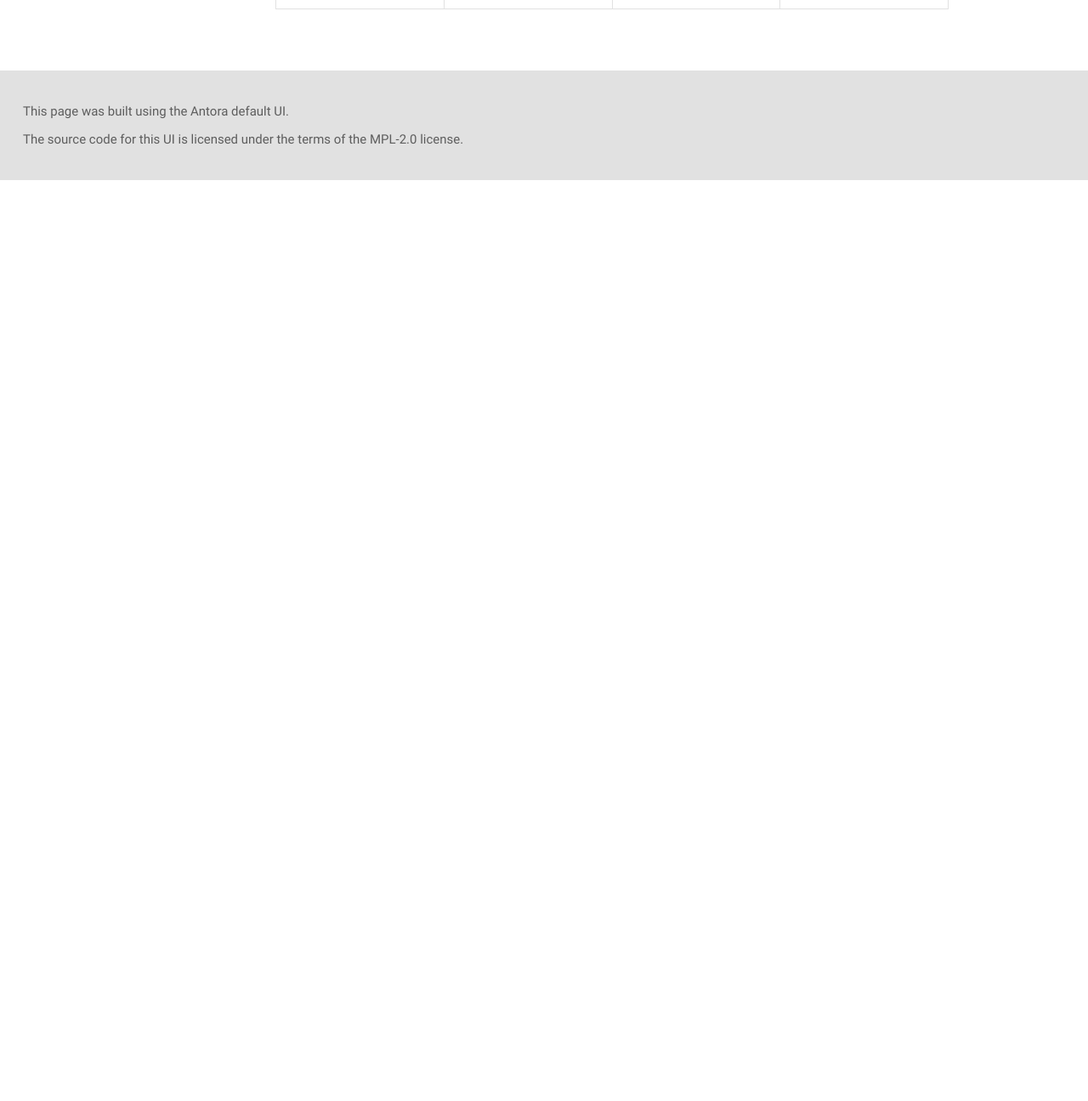
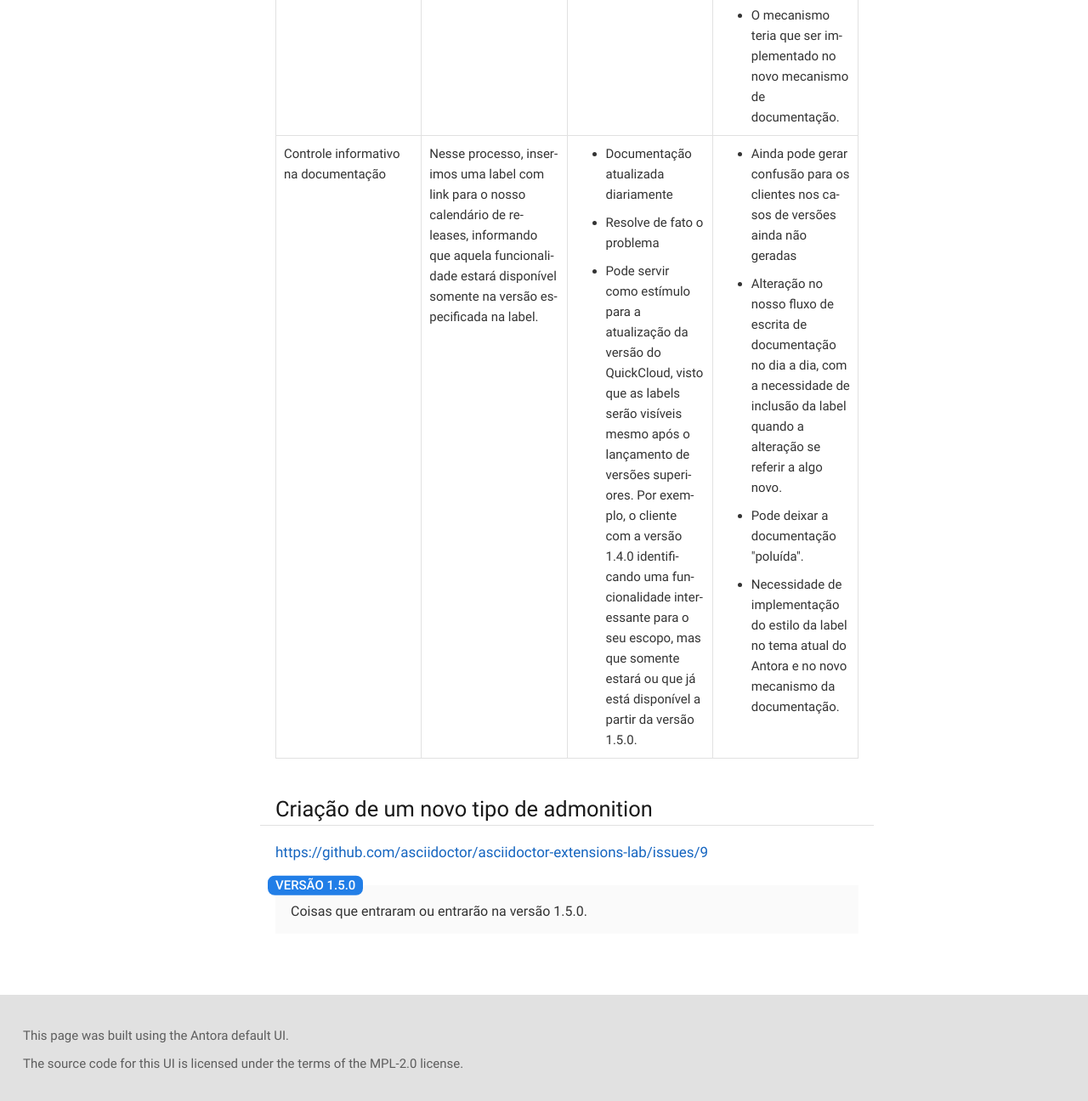
Before and after one commit to cardoso-thiago/antora-docs, a plain HTML site: page main/current/main.html in a window 1280 px wide. Shown: the part 3443-4739 px from the top of the page at 85% size. Before the commit the page ends 3655 px from the top, so only its background shows below. Drawn offline with Linux system fonts and the light colour scheme.

Commit message:
deploy: b4efb8bde8784ffee1b28cd263f99223024c1f64

```diff
--- a/main/current/main.html
+++ b/main/current/main.html
@@ -110,6 +110,8 @@
 </aside>
 <article class="doc">
 <h1 class="page">Soluções para controle da Documentação</h1>
+<div id="preamble">
+<div class="sectionbody">
 <table class="tableblock frame-all grid-all stretch">
 <colgroup>
 <col style="width: 25%;">
@@ -229,6 +231,9 @@
 <li>
 <p>Mudança completa no fluxo de publicação de documentação atual</p>
 </li>
+<li>
+<p>Atualmente, necessidade de 6 repositórios adicionais para controle da documentação.</p>
+</li>
 </ul>
 </div></div></td>
 </tr>
@@ -255,6 +260,9 @@
 </li>
 <li>
 <p>Alteração no nosso fluxo de escrita de documentação no dia a dia, com a necessidade de inclusão da condição quando a alteração se referir a algo novo.</p>
+</li>
+<li>
+<p>O mecanismo teria que ser implementado no novo mecanismo de documentação.</p>
 </li>
 </ul>
 </div></div></td>
@@ -286,11 +294,36 @@
 <li>
 <p>Pode deixar a documentação "poluída".</p>
 </li>
+<li>
+<p>Necessidade de implementação do estilo da label no tema atual do Antora e no novo mecanismo da documentação.</p>
+</li>
 </ul>
 </div></div></td>
 </tr>
 </tbody>
 </table>
+</div>
+</div>
+<div class="sect1">
+<h2 id="_criação_de_um_novo_tipo_de_admonition"><a class="anchor" href="#_criação_de_um_novo_tipo_de_admonition"></a>Criação de um novo tipo de admonition</h2>
+<div class="sectionbody">
+<div class="paragraph">
+<p><a href="https://github.com/asciidoctor/asciidoctor-extensions-lab/issues/9" class="bare">https://github.com/asciidoctor/asciidoctor-extensions-lab/issues/9</a></p>
+</div>
+<div class="admonitionblock note version">
+<table>
+<tr>
+<td class="icon">
+<i class="fa icon-note" title="Versão 1.5.0"></i>
+</td>
+<td class="content">
+Coisas que entraram ou entrarão na versão 1.5.0.
+</td>
+</tr>
+</table>
+</div>
+</div>
+</div>
 </article>
   </div>
 </main>
```
